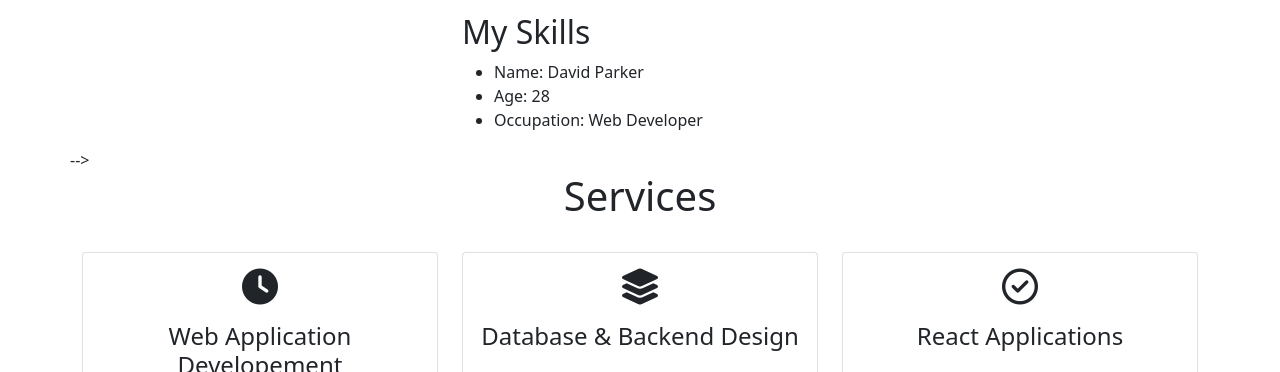
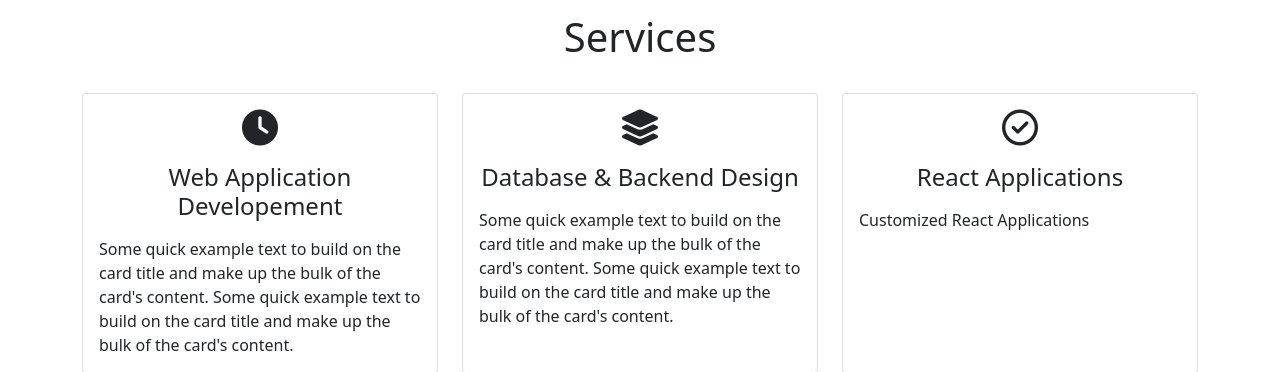
Before and after one commit to sdg000/portfolio, a plain HTML site: page index.html in a window 1280 px wide. Shown: the part 1409-1781 px from the top of the page. Drawn offline with nearby package versions, Linux system fonts and the light colour scheme.

Commit message:
final edit Intro

```diff
--- a/index.html
+++ b/index.html
@@ -94,24 +94,8 @@
                                 <li>CSS</li>
                                 <li>AWS Cloud</li>
                             </ul>
-
-
-
                         </div>
                     </div>
-                    <!-- <div class="row mt-3">
-                        <p>
-                            MY Skills: Ruby, Ruby on Rails, JavaScript, React, HTML, CSS, Sinatra, SQL, Redux, AWS Cloud.
-                        </p> -->
-                        <h2>My Skills</h2>
-                        <ul>
-                            <li>Name: David Parker</li>
-                            <li>Age: 28</li>
-                            <li>Occupation: Web Developer</li>
-                        </ul>
-
-
-                    </div> -->
                 </div>
             </div>
     </section>
```
